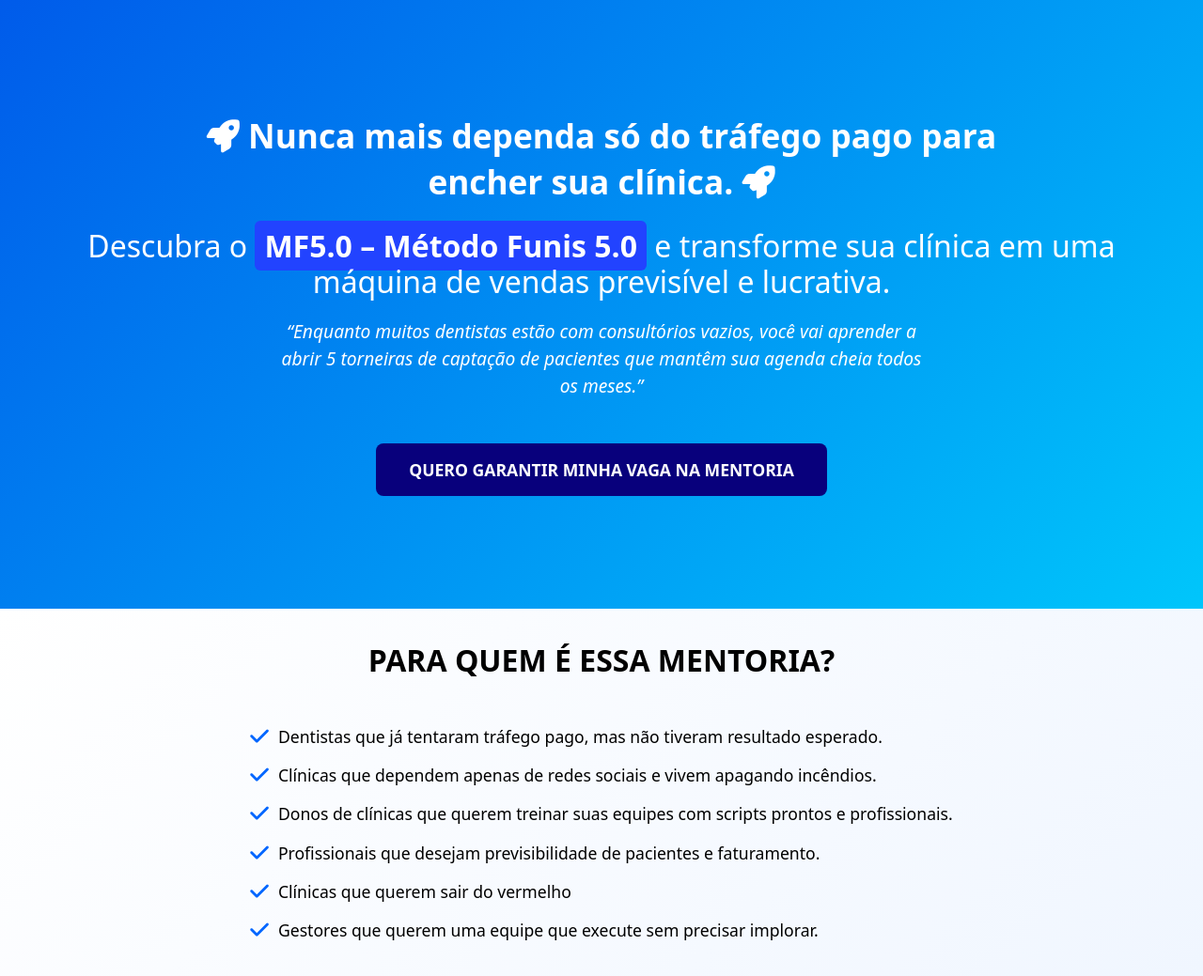
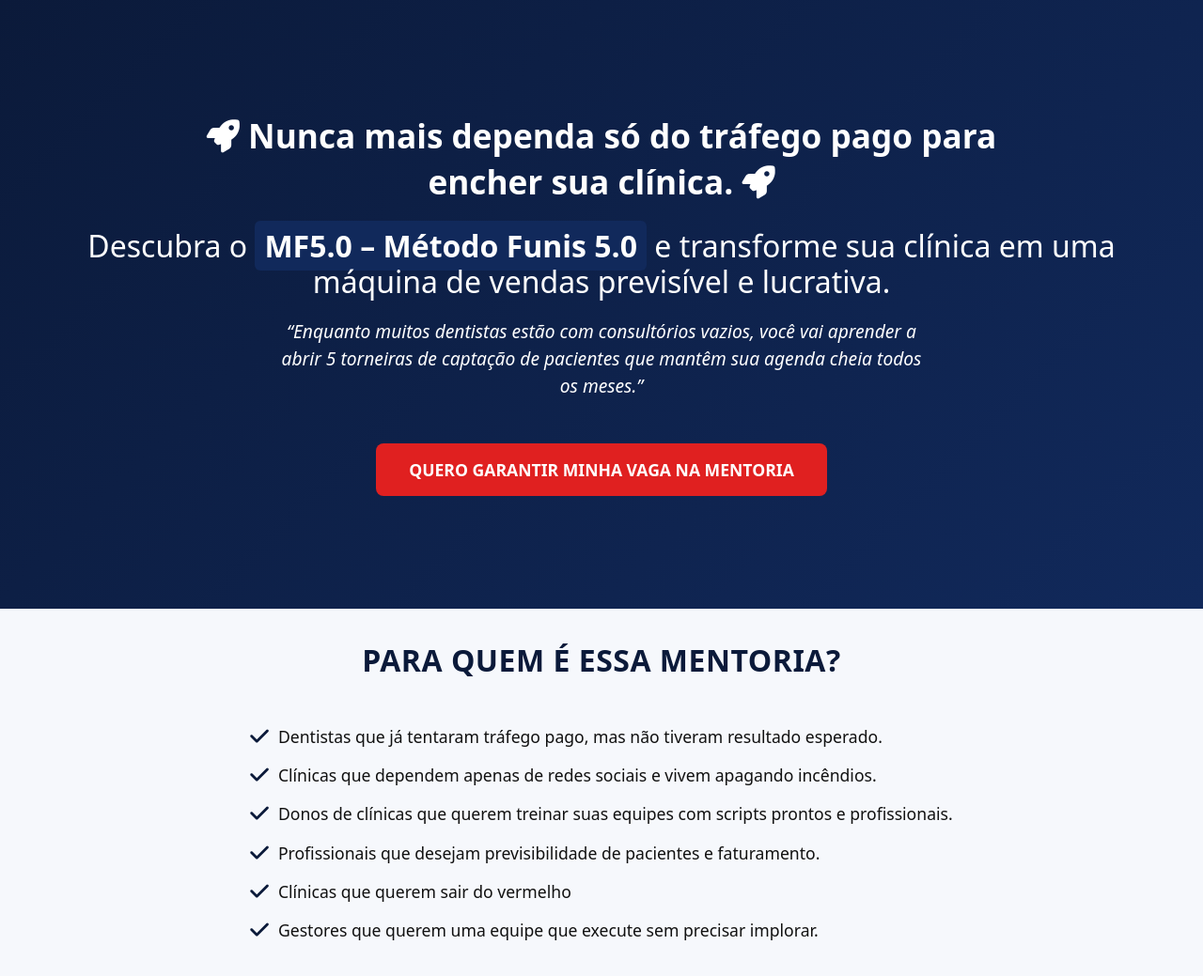
Before and after one commit to mateusmaranhao12/mf5.0, a plain HTML site: page index.html in a window 1280 px wide. Shown: the whole page at 94% size. Drawn offline with nearby package versions, Linux system fonts and the light colour scheme.

Commit message:
update colors

```diff
--- a/css/style.css
+++ b/css/style.css
@@ -1,7 +1,18 @@
+/*variaveis*/
+:root {
+    --navy: #0B1A3A;
+    --navy-2: #11295B;
+    --red: #E02020;
+    --red-2: #B81616;
+    --white: #FFFFFF;
+    --black: #111111;
+    --soft: #F6F8FC;
+}
+
 /*hero*/
 .hero {
-    background: linear-gradient(135deg, #005bea, #00c6fb);
-    color: white;
+    background: linear-gradient(135deg, var(--navy), var(--navy-2));
+    color: var(--white);
     padding: 120px 20px;
     text-align: center;
 }
@@ -12,11 +23,12 @@
     max-width: 900px;
     margin: auto;
     line-height: 1.4;
+    color: var(--white);
 }
 
 .hero h2 strong {
-    background: #2243ff;
-    color: #fff;
+    background: var(--navy-2);
+    color: var(--white);
     padding: 5px 10px;
     border-radius: 6px;
 }
@@ -29,6 +41,7 @@
     margin-left: auto;
     margin-right: auto;
     font-style: italic;
+    color: var(--white);
 }
 
 .hero .btn-cta {
@@ -37,29 +50,31 @@
     font-size: 1.1rem;
     font-weight: 600;
     border-radius: 8px;
-    background-color: #08007c;
-    color: #fff;
+    background: var(--red);
+    color: var(--white);
     border: none;
     transition: 0.3s ease;
     text-transform: uppercase;
 }
 
 .hero .btn-cta:hover {
-    background-color: #0b003d;
+    background-color: var(--red-2);
     transform: scale(1.05);
 }
 
 /*Para quem é essa mentoria*/
 .para-quem-mentoria {
-    background: linear-gradient(135deg, #ffffff, #f0f6ff);
-    color: rgb(0, 0, 0);
+    background: var(--soft);
+    color: var(--black);
     padding: 20px;
     text-align: center;
 }
 
 .para-quem-mentoria h2 {
+    color: var(--navy);
     text-transform: uppercase;
     font-weight: bold;
+    letter-spacing: .5px;
 }
 
 .para-quem-mentoria ul {
@@ -70,7 +85,7 @@
 }
 
 .para-quem-mentoria ul li i {
-    color: #0066ff;
+    color: var(--navy);
     margin-right: 10px;
     font-size: 1.4rem;
 }
@@ -87,7 +102,7 @@
 
     .hero h2 strong {
         background: none;
-        color: #fff;
+        color: var(--white);
         padding: 5px 10px;
         border-radius: 6px;
     }
```
